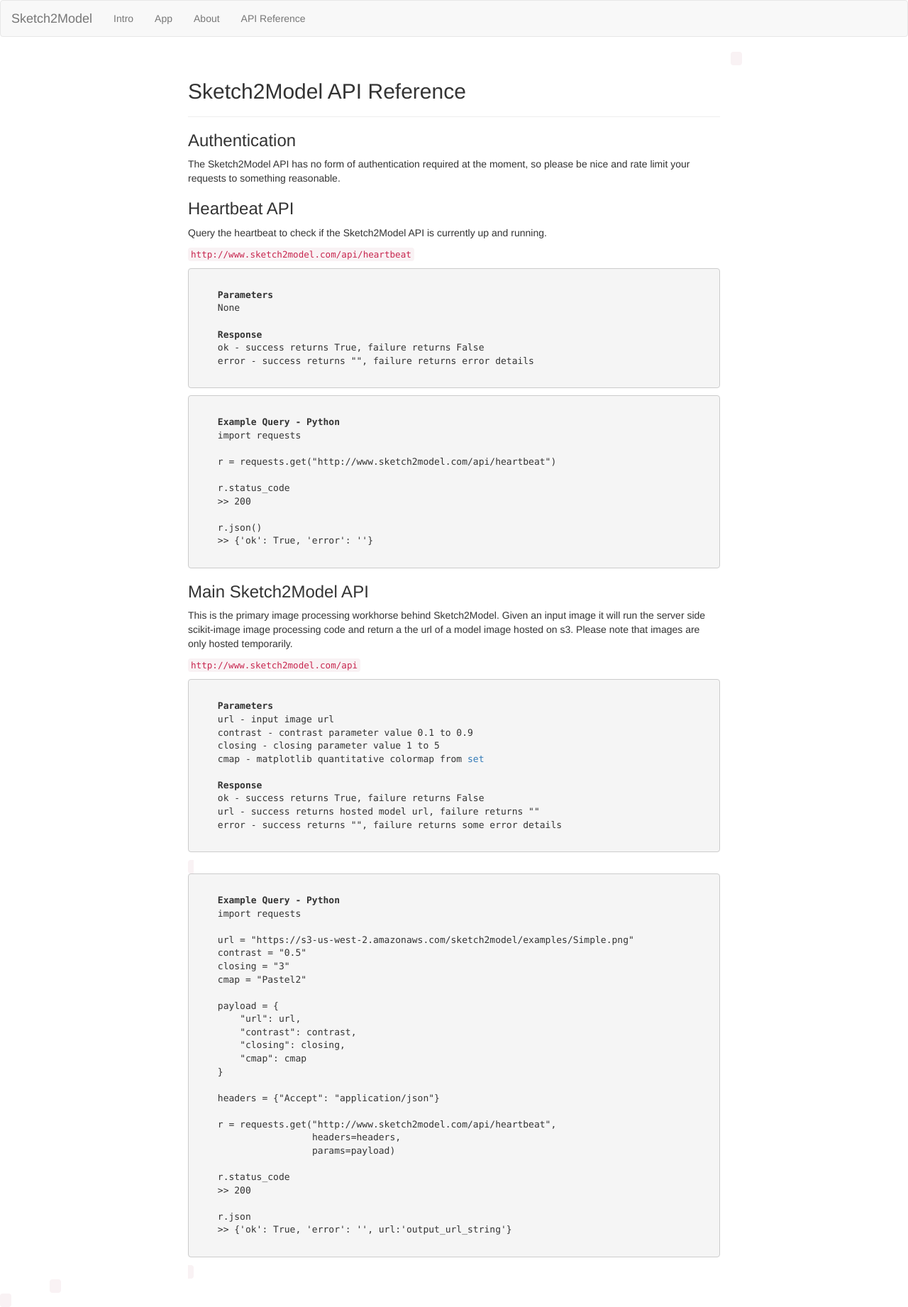
After one commit to epsalt/sketch2model-web, a Flask app: template sketch2model_web/templates/api_reference.html in a window 1280 px wide. The commit adds this page. Shown: the whole page at 71% size. Run offline with Flask 2, Linux system fonts and the light colour scheme; the template is opened without the code that fills it, so the values that code supplies are empty; some libraries are stand-ins or nearby versions.

Commit message:
Template content changes

```diff
--- /dev/null
+++ b/sketch2model_web/templates/api_reference.html
@@ -0,0 +1,102 @@
+{% extends "boilerplate.html" %}
+{% block content %}
+
+<div class="row">
+  <div class="col-sm-offset-2 col-sm-8">
+
+    <div class="page-header">
+      <h2>Sketch2Model API Reference</h2>
+    </div>
+
+    <h3>Authentication</h3>
+    <p>
+      The Sketch2Model API has no form of authentication required at
+      the moment, so please be nice and rate limit your requests to
+      something reasonable.
+    </p>
+
+    <h3>Heartbeat API</h3>
+    <p>
+      Query the heartbeat to check if the Sketch2Model API is
+      currently up and running.
+    </p>
+    <p>
+    <code>http://www.sketch2model.com/api/heartbeat</code>
+    </p>
+    <pre><code>
+    <strong>Parameters</strong>
+    None
+
+    <strong>Response</strong>
+    ok - success returns True, failure returns False
+    error - success returns "", failure returns error details
+    </code></pre>
+    <pre><code>
+    <strong>Example Query - Python</strong>
+    import requests
+
+    r = requests.get("http://www.sketch2model.com/api/heartbeat")
+
+    r.status_code
+    >> 200
+
+    r.json()
+    >> {'ok': True, 'error': ''}
+    </code></pre>
+
+    <h3>Main Sketch2Model API</h3>
+    <p>
+      This is the primary image processing workhorse behind
+      Sketch2Model. Given an input image it will run the server side
+      scikit-image image processing code and return a the url of a
+      model image hosted on s3. Please note that images are only
+      hosted temporarily.
+    </p>
+    <p>
+      <code>http://www.sketch2model.com/api</code>
+    </p>
+    <pre><code>
+    <strong>Parameters</strong>
+    url - input image url
+    contrast - contrast parameter value 0.1 to 0.9
+    closing - closing parameter value 1 to 5
+    cmap - matplotlib quantitative colormap from <a href="http://matplotlib.org/examples/color/colormaps_reference.html">set</a>
+
+    <strong>Response</strong>
+    ok - success returns True, failure returns False
+    url - success returns hosted model url, failure returns ""
+    error - success returns "", failure returns some error details
+    <code></pre>
+    <pre><code>
+    <strong>Example Query - Python</strong>
+    import requests
+
+    url = "https://s3-us-west-2.amazonaws.com/sketch2model/examples/Simple.png"
+    contrast = "0.5"
+    closing = "3"
+    cmap = "Pastel2"
+
+    payload = {
+        "url": url,
+        "contrast": contrast,
+        "closing": closing,
+        "cmap": cmap
+    }
+
+    headers = {"Accept": "application/json"}
+
+    r = requests.get("http://www.sketch2model.com/api/heartbeat",
+                     headers=headers,
+                     params=payload)
+
+    r.status_code
+    >> 200
+
+    r.json
+    >> {'ok': True, 'error': '', url:'output_url_string'}
+    </code></pre>
+  </div>
+</div>
+
+
+{% endblock %}
--- a/sketch2model_web/templates/intro.html
+++ b/sketch2model_web/templates/intro.html
@@ -77,7 +77,7 @@
     </p>
 
     <div class="page-header">
-      <h1>Use Sketch2Model in your application</h1>
+      <h1>Make Sketch2Model work for you</h1>
     </div>
 
     <p class="lead">
--- a/sketch2model_web/views/index.py
+++ b/sketch2model_web/views/index.py
@@ -40,7 +40,7 @@
         default_params = {"example": "Breaks",
                           "contrast": 0.5,
                           "closing": 3,
-                          "cmap": "Pastel2",
+                          "cmap": "Paired",
                           "options": "example"}
         return render_template("app.html", default=default_params)
 
```
Also changed, not shown: sketch2model_web/templates/app.html (+13 -4 lines).
